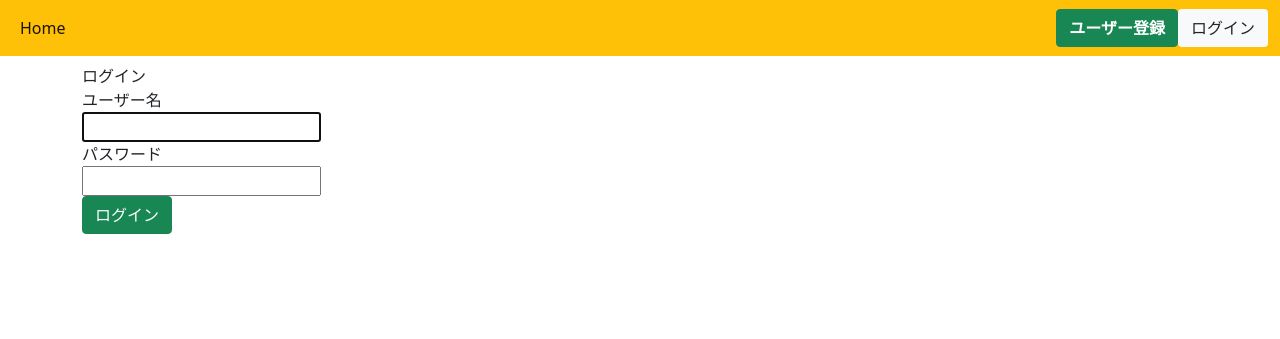
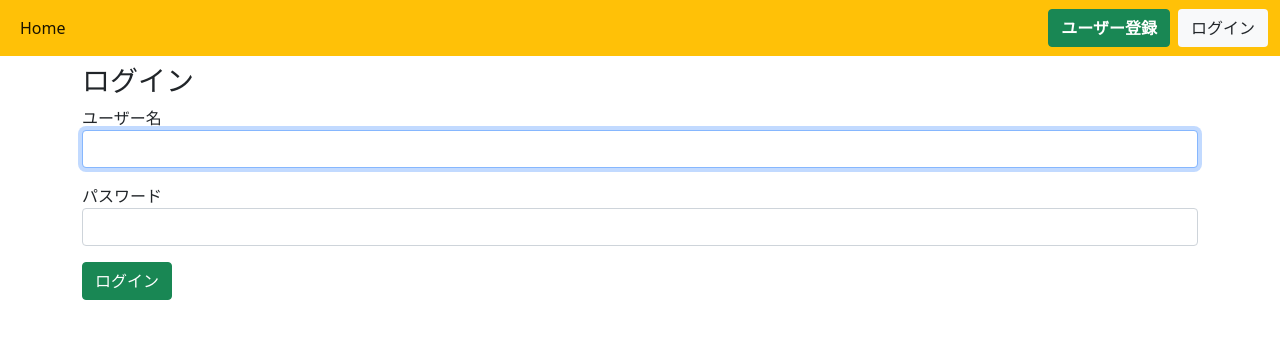
Before and after one commit to joshua-hashimoto/django-tutorial-playlist, a Django app: page /accounts/login/ in a window 1280 px wide. Shown: the top 339 px of the page. Run offline with Django 4.2, Linux system fonts and the light colour scheme; some libraries are stand-ins or nearby versions.

Commit message:
fix: BulmaからBootstrapに変更

```diff
--- a/templates/accounts/login.html
+++ b/templates/accounts/login.html
@@ -6,7 +6,7 @@
 
 {% block content %}
 <div class="section">
-    <div class="title">ログイン</div>
+    <h3>ログイン</h3>
     <form action="." method="post">
         {% csrf_token %}
         {% include "partials/generic_form.html" %}
--- a/templates/partials/generic_form.html
+++ b/templates/partials/generic_form.html
@@ -1,20 +1,18 @@
 {% load widget_tweaks %}
 
 {% for field in form %}
-    <div class="field">
-        <labe class="label">
+<div class="mb-3">
+    <labe class="form-label">
         {{ field.label }}
     </labe>
-        <div class="control">
-            {{ field | add_class:"input" | add_error_class:"is-danger" }}
-        </div>
+    {{ field | add_class:"form-control" | add_error_class:"is-invalid" }}
     {% if not field.errors %}
         {% if field.help_text %}
-                <p class="help">{{ field.help_text }}</p>
+            <p class="form-text">{{ field.help_text }}</p>
         {% endif %}
     {% else %}
         {% for error in field.errors %}
-                <p class="help is-danger">{{ error }}</p>
+            <p class="invalid-feedback">{{ error }}</p>
         {% endfor %}
     {% endif %}
 </div>
--- a/templates/partials/header.html
+++ b/templates/partials/header.html
@@ -10,7 +10,7 @@
           <a href="{% url 'accounts:signup' %}" class="btn btn-success">
               <strong>ユーザー登録</strong>
           </a>
-          <a class="btn bg-light" href="{% url 'accounts:login' %}">
+          <a class="btn bg-light ms-2" href="{% url 'accounts:login' %}">
               ログイン
           </a>
       </div>
```
Lines whose indentation alone changed are shown as unchanged.
